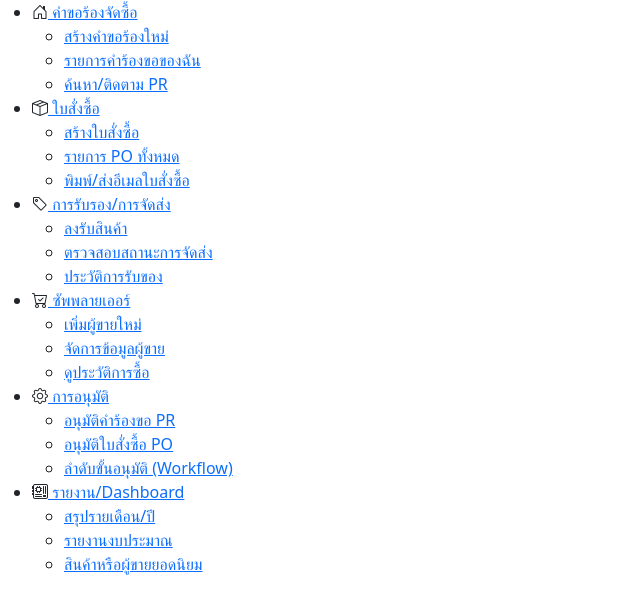
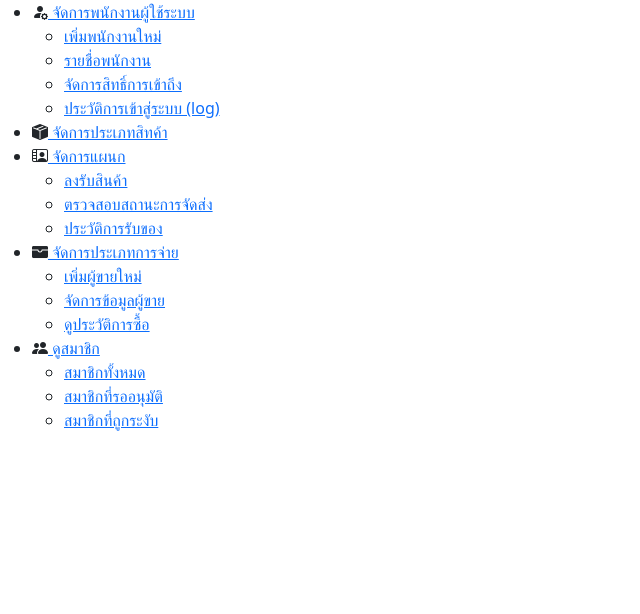
Before and after one commit to Sedthawut25/ProcurementSystem, a PHP site: page /includes/admin_sidebar.php in a window 1280 px wide. Shown: the top 614 px of the page, without its empty margins (0-640 px from the left). Run offline with PHP 8.4, Linux system fonts and the light colour scheme.

Commit message:
admin , deptstaff menu

```diff
--- a/src/admin_main/index.php
+++ b/src/deptstaff_main/index.php
@@ -5,13 +5,13 @@
     <meta name="viewport" content="width=device-width, initial-scale=1.0">
     <?php
     include_once('../includes/header.php');
-    include_once('../includes/admin_sidebar.php');
+    include_once('../includes/deptstaff_sidebar.php');
     include_once('../includes/bootstrap.php');
     loadBootstrapCSS();
     loadBootstrapJS();
     ?>
 
-    <title>Index</title>
+    <title>DEPT STAFF</title>
 
 </head>
 
--- a/src/includes/admin_sidebar.php
+++ b/src/includes/admin_sidebar.php
@@ -10,31 +10,26 @@
     loadBootstrapJS();
     ?>
 
-    <title>Sidebar Menu</title>
 </head>
 <body>
      <div class="sidebar">
         <ul class="sidebar-menu">
             <li class="menu-item">
-                <i class="bi bi-house-door"></i><a href="#"> คำขอร้องจัดซื้อ</a>
+                <i class="bi bi-person-fill-gear"></i><a href="#"> จัดการพนักงานผู้ใช้ระบบ</a>
                 <ul class="submenu">
-                    <li><a href="#">สร้างคำขอร้องใหม่</a></li>
-                    <li><a href="#">รายการคำร้องขอของฉัน</a></li>
-                    <li><a href="#">ค้นหา/ติดตาม PR</a></li>
+                    <li><a href="#">เพิ่มพนักงานใหม่</a></li>
+                    <li><a href="#">รายชื่อพนักงาน</a></li>
+                    <li><a href="#">จัดการสิทธิ์การเข้าถึง</a></li>
+                    <li><a href="#">ประวัติการเข้าสู่ระบบ (log)</a></li>
                 </ul>
             </li>
 
             <li class="menu-item">
-                <i class="bi bi-box-seam"></i><a href="#"> ใบสั่งซื้อ</a>
-                <ul class="submenu">
-                    <li><a href="#">สร้างใบสั่งซื้อ</a></li>
-                    <li><a href="#">รายการ PO ทั้งหมด</a></li>
-                    <li><a href="#">พิมพ์/ส่งอีเมลใบสั่งซื้อ</a></li>
-                </ul>
+                <i class="bi bi-box-seam-fill"></i><a href="#"> จัดการประเภทสิทค้า</a>
             </li>
 
             <li class="menu-item">
-                <i class="bi bi-tag"></i><a href="#"> การรับรอง/การจัดส่ง</a>
+                <i class="bi bi-person-video2"></i><a href="#"> จัดการแผนก</a>
                 <ul class="submenu">
                     <li><a href="#">ลงรับสินค้า</a></li>
                     <li><a href="#">ตรวจสอบสถานะการจัดส่ง</a></li>
@@ -43,7 +38,7 @@
             </li>
 
             <li class="menu-item">
-                <i class="bi bi-cart-check"></i><a href="#"> ซัพพลายเออร์</a>
+                <i class="bi bi-wallet-fill"></i><a href="#"> จัดการประเภทการจ่าย</a>
                 <ul class="submenu">
                     <li><a href="#">เพิ่มผู้ขายใหม่</a></li>
                     <li><a href="#">จัดการข้อมูลผู้ขาย</a></li>
@@ -52,20 +47,12 @@
             </li>
 
             <li class="menu-item">
-                <i class="bi bi-gear"></i><a href="#"> การอนุมัติ</a>
+                <i class="bi bi-people-fill"></i><a href="#"> ดูสมาชิก</a>
                 <ul class="submenu">
-                    <li><a href="#">อนุมัติคำร้องขอ PR</a></li>
-                    <li><a href="#">อนุมัติใบสั่งซื้อ PO</a></li>
-                    <li><a href="#">ลำดับขั้นอนุมัติ (Workflow)</a></li>
-                </ul>
-            </li>
+                    <li><a href="#">สมาชิกทั้งหมด</a></li>
+                    <li><a href="#">สมาชิกที่รออนุมัติ</a></li>
+                    <li><a href="#">สมาชิกที่ถูกระงับ</a></li>
 
-            <li class="menu-item">
-                <i class="bi bi-motherboard"></i><a href="#"> รายงาน/Dashboard</a>
-                <ul class="submenu">
-                    <li><a href="#">สรุปรายเดือน/ปี</a></li>
-                    <li><a href="#">รายงานงบประมาณ</a></li>
-                    <li><a href="#">สินค้าหรือผู้ขายยอดนิยม</a></li>
                 </ul>
             </li>
         </ul>
--- a/src/includes/header.php
+++ b/src/includes/header.php
@@ -46,7 +46,7 @@
     <li><a class="dropdown-item" href="#">บัญชีของฉัน</a></li>
     <li><a class="dropdown-item" href="#">การซื้อของฉัน</a></li>
     <li><hr class="dropdown-divider"></li>
-    <li><a class="dropdown-item text-danger" href="#">ออกจากระบบ</a></li>
+    <li><a class="dropdown-item text-danger" href="../login/login.php">ออกจากระบบ</a></li>
   </ul>
 </div>
         </div>
--- a/src/login/login.php
+++ b/src/login/login.php
@@ -30,7 +30,7 @@
         <a href="forgot_password.php" style="color: white;">Forgot password</a><br>
       </div>
       <div class="text-center mb-3">
-        <a href="../main/index.php" class="btn btn-primary">Login</a>
+        <a href="../admin_main/index.php" class="btn btn-primary">Login</a>
       </div>
       <div class="text-center">
         <p>Don't have an account? <a href="register.php" class="link-info">Register here</a></p>
```
Also changed, not shown: src/includes/deptstaff_sidebar.php (+39 -0 lines).
